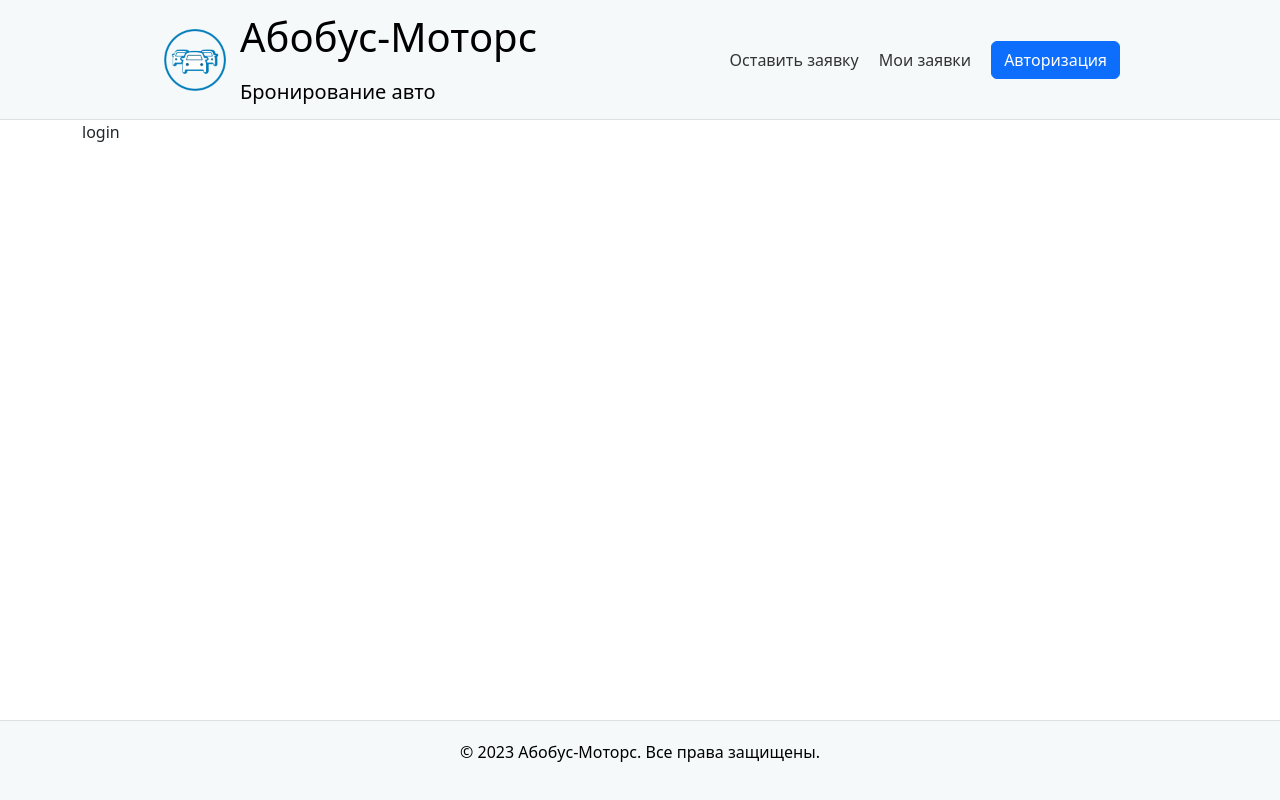
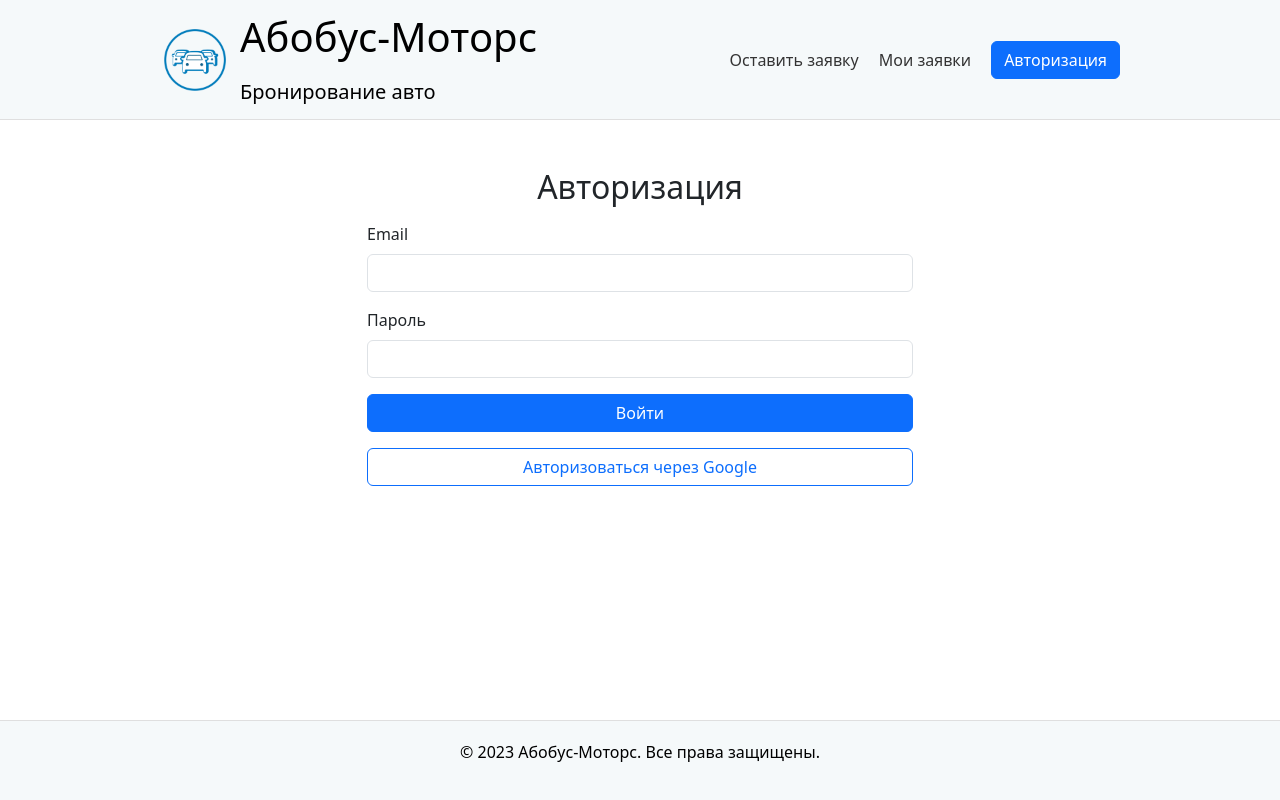
Before and after one commit to Ra1n-xD/car-booking-service, a Next.js app: page /login in a window 1280 px wide. Built offline with nearby package versions, Linux system fonts and the light colour scheme.

Commit message:
Login page

```diff
--- a/src/app/(auth)/login/page.tsx
+++ b/src/app/(auth)/login/page.tsx
@@ -1,5 +1,48 @@
-const Aboba = () => {
-    return <div>login</div>;
+'use client';
+import { signIn } from 'next-auth/react';
+import { useState } from 'react';
+
+const Login = () => {
+    const [email, setEmail] = useState('');
+    const [password, setPassword] = useState('');
+
+    const handleEmailChange = (e) => {
+        setEmail(e.target.value);
+    };
+
+    const handlePasswordChange = (e) => {
+        setPassword(e.target.value);
+    };
+
+    const handleSubmit = (e) => {};
+
+    return (
+        <div className="container mt-5 d-flex flex-column align-items-center justify-content-center">
+            <h2 className="mb-3">Авторизация</h2>
+
+            <form onSubmit={handleSubmit} className="col-6">
+                <div className="mb-3">
+                    <label htmlFor="email" className="form-label">
+                        Email
+                    </label>
+                    <input type="email" className="form-control" id="email" value={email} onChange={handleEmailChange} />
+                </div>
+                <div className="mb-3">
+                    <label htmlFor="password" className="form-label">
+                        Пароль
+                    </label>
+                    <input type="password" className="form-control" id="password" value={password} onChange={handlePasswordChange} />
+                </div>
+                <button type="submit" className="btn btn-primary col-12">
+                    Войти
+                </button>
+            </form>
+
+            <button type="button" className="btn btn-outline-primary mt-3 col-6" onClick={() => signIn('google')}>
+                Авторизоваться через Google
+            </button>
+        </div>
+    );
 };
 
-export default Aboba;
+export default Login;
--- a/src/components/Navbar.tsx
+++ b/src/components/Navbar.tsx
@@ -46,9 +46,11 @@ const Navbar = () => {
                             <Link href="/orders" className="navigation-item" onClick={handleMenuClose}>
                                 Мои заявки
                             </Link>
-                            <Button variant="primary" onClick={handleMenuClose}>
-                                Авторизация
-                            </Button>
+                            <Link href="/login" className="navigation-item" onClick={handleMenuClose}>
+                                <Button variant="primary" onClick={handleMenuClose}>
+                                    Авторизация
+                                </Button>
+                            </Link>
                         </Nav>
                     </Offcanvas.Body>
                 </NavbarBS.Offcanvas>
```
